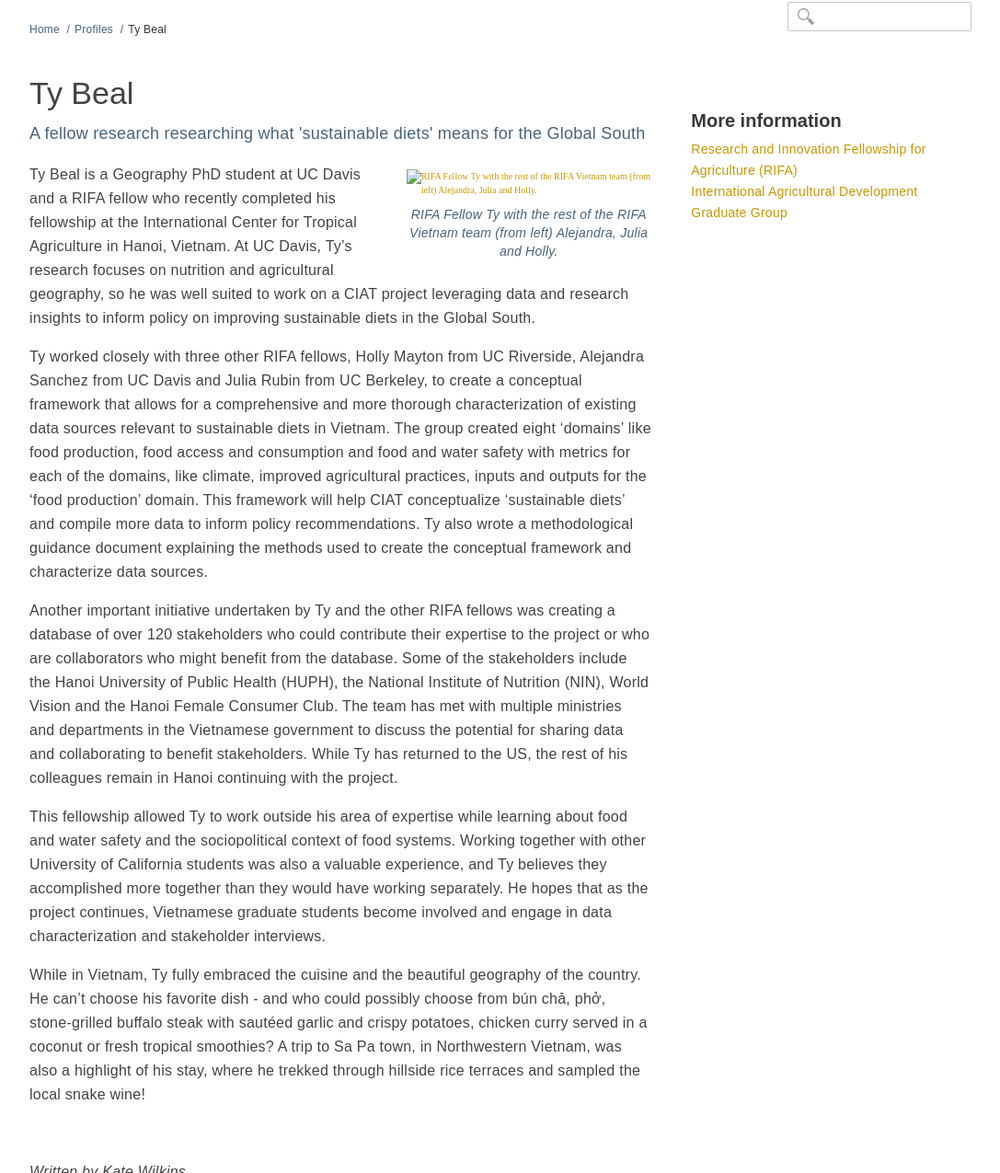
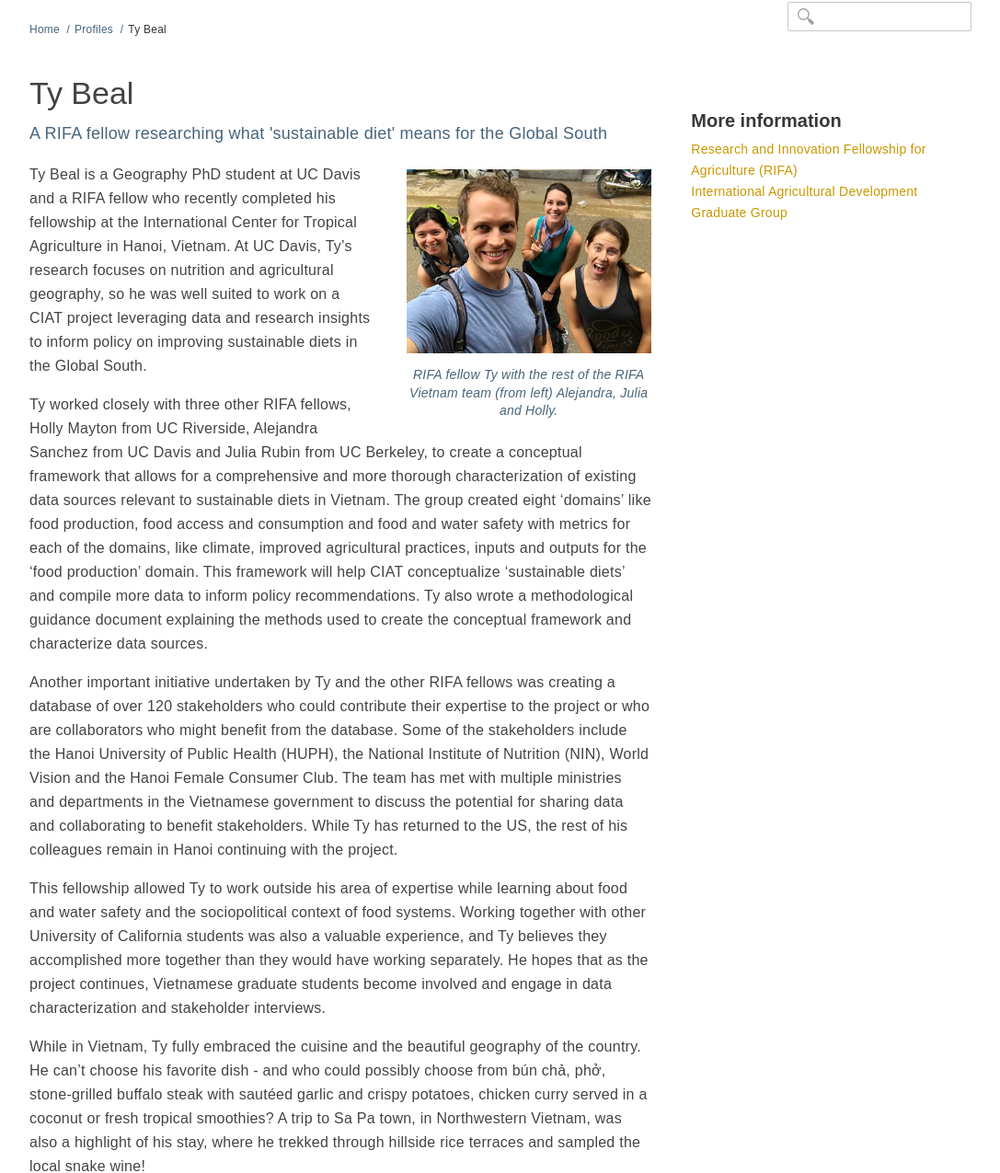
Before and after one commit to ucdavis/ip, a Jekyll site: the page built from _posts/profiles/RIFA/2015-02-12-Beal.markdown, in a window 1280 px wide and 1400 px high, scrolled down 220 px, cut to the strip 125-1400 px from the top of the window. Shown: the whole strip at 92% size, without its empty margins (96-1183 px from the left). Built offline with Jekyll 4.4.1, drawn with Linux system fonts in a browser that asks for light colours; nearby versions of some CDN libraries; some of the changed text lies outside the part shown.

Commit message:
uploading Ty Beal profile

```diff
--- a/_posts/profiles/RIFA/2015-02-12-Beal.markdown
+++ b/_posts/profiles/RIFA/2015-02-12-Beal.markdown
@@ -1,11 +1,11 @@
 ---
 layout: profiles
 title: Ty Beal
-description: A fellow research researching what 'sustainable diets' means for the Global South
+description: A RIFA fellow researching what 'sustainable diet' means for the Global South
 date:   2015-02-12 16:25:17
 permalink: /profiles/RIFA/ty
 image: /media/profiles/Ty
-image-caption: RIFA Fellow Ty with the rest of the RIFA Vietnam team (from left) Alejandra, Julia and Holly.
+image-caption: RIFA fellow Ty with the rest of the RIFA Vietnam team (from left) Alejandra, Julia and Holly.
 image-banner: vietnam_banner
 category: "profiles"
 more-info: <a href="/scholars-and-students/RIFA">Research and Innovation Fellowship for Agriculture (RIFA)</a><br><a href="http://iad.ucdavis.edu/">International Agricultural Development Graduate Group</a>
```
Also changed, not shown: other parts of _posts/profiles/RIFA/2015-02-12-Beal.markdown (+1 -1 lines), media/profiles/Ty.jpg (added), media/profiles/Ty@2x.jpg (added).
